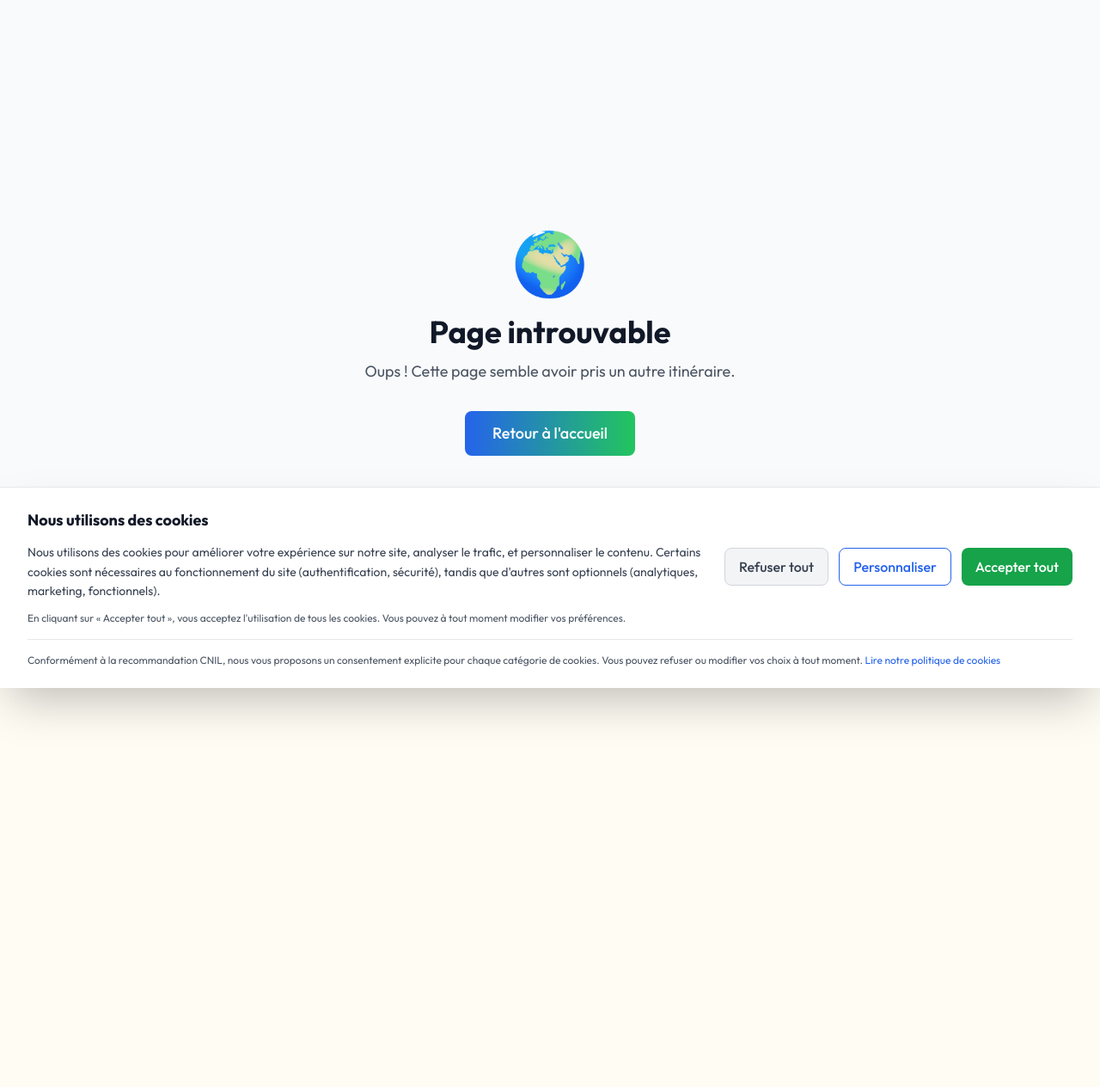
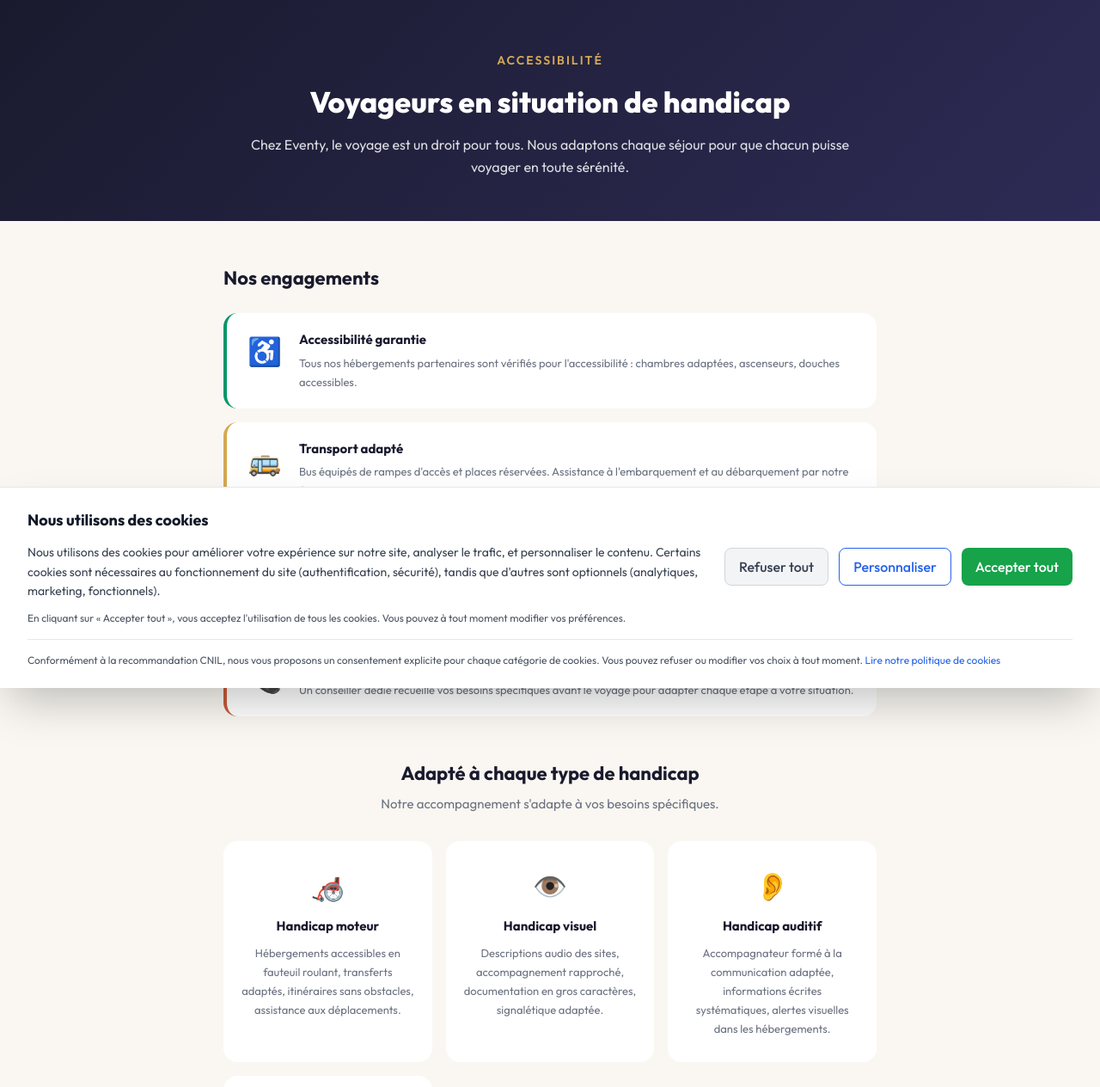
Before and after one commit to eventylife-hub/Eventylife, a Next.js app: page /voyageurs-handicap in a window 1280 px wide. Before the commit this address had no page. Shown: the top 1264 px of the page at 86% size. Before the commit the page ends 800 px from the top, so only its background shows below. Built offline with nearby package versions, Linux system fonts and the light colour scheme.

Commit message:
feat: add voyageurs-handicap page

```diff
--- /dev/null
+++ b/app/(public)/voyageurs-handicap/page.tsx
@@ -0,0 +1,111 @@
+'use client';
+
+const engagements = [
+  { icone: "\u{267F}", titre: "Accessibilité garantie", desc: "Tous nos hébergements partenaires sont vérifiés pour l'accessibilité : chambres adaptées, ascenseurs, douches accessibles.", couleur: "#059669" },
+  { icone: "\u{1F68C}", titre: "Transport adapté", desc: "Bus équipés de rampes d'accès et places réservées. Assistance à l'embarquement et au débarquement par notre équipe.", couleur: "#D4A853" },
+  { icone: "\u{1F464}", titre: "Accompagnement renforcé", desc: "Un accompagnateur formé aux besoins spécifiques des personnes en situation de handicap, présent tout au long du voyage.", couleur: "#7C3AED" },
+  { icone: "\u{1F4DE}", titre: "Écoute personnalisée", desc: "Un conseiller dédié recueille vos besoins spécifiques avant le voyage pour adapter chaque étape à votre situation.", couleur: "#C75B39" },
+];
+
+const types = [
+  { icone: "\u{1F9BD}", titre: "Handicap moteur", desc: "Hébergements accessibles en fauteuil roulant, transferts adaptés, itinéraires sans obstacles, assistance aux déplacements." },
+  { icone: "\u{1F441}\uFE0F", titre: "Handicap visuel", desc: "Descriptions audio des sites, accompagnement rapproché, documentation en gros caractères, signalétique adaptée." },
+  { icone: "\u{1F442}", titre: "Handicap auditif", desc: "Accompagnateur formé à la communication adaptée, informations écrites systématiques, alertes visuelles dans les hébergements." },
+  { icone: "\u{1F9E0}", titre: "Handicap cognitif", desc: "Rythme adapté, consignes simplifiées, accompagnement bienveillant et patient, environnement rassurant et structuré." },
+];
+
+const inclus = [
+  "Étude personnalisée de vos besoins avant chaque voyage.",
+  "Vérification sur site de l'accessibilité de tous les hébergements et lieux visités.",
+  "Accompagnateur formé au handicap et aux premiers secours.",
+  "Matériel d'assistance disponible sur demande (fauteuil de plage, siège de douche, etc.).",
+  "Coordination avec les prestataires locaux pour garantir l'accessibilité.",
+  "Assurance voyage adaptée couvrant les besoins spécifiques liés au handicap.",
+  "Numéro d'urgence dédié accessible 24h/24 pendant le voyage.",
+];
+
+const temoignages = [
+  { nom: "Marie-Claire, 67 ans", texte: "Grâce à Eventy, j'ai pu voyager en fauteuil roulant sans aucun stress. Tout était prévu et adapté. Un vrai bonheur !", note: 5 },
+  { nom: "Jean-Pierre, 72 ans", texte: "Malvoyant, je pensais ne plus pouvoir voyager. L'accompagnateur m'a tout décrit avec patience. Inoubliable.", note: 5 },
+  { nom: "Famille Durand", texte: "Notre fils en situation de handicap a été accueilli avec une bienveillance extraordinaire. Merci Eventy !", note: 5 },
+];
+
+export default function VoyageursHandicapPage() {
+  return (
+    <div style={{ minHeight: '100vh', background: '#FAF7F2' }}>
+      <div style={{ background: 'linear-gradient(135deg, #1A1A2E 0%, #2D2B55 100%)', padding: '60px 20px 50px', textAlign: 'center' }}>
+        <div style={{ maxWidth: 700, margin: '0 auto' }}>
+          <div style={{ color: '#D4A853', fontSize: 14, fontWeight: 600, letterSpacing: 2, textTransform: 'uppercase', marginBottom: 12 }}>{"Accessibilité"}</div>
+          <h1 style={{ color: '#FFFFFF', fontSize: 34, fontWeight: 800, marginTop: 0, marginBottom: 12 }}>{"Voyageurs en situation de handicap"}</h1>
+          <p style={{ color: 'rgba(255,255,255,0.85)', fontSize: 16, lineHeight: 1.6 }}>
+            {"Chez Eventy, le voyage est un droit pour tous. Nous adaptons chaque séjour pour que chacun puisse voyager en toute sérénité."}
+          </p>
+        </div>
+      </div>
+
+      <div style={{ maxWidth: 800, margin: '0 auto', padding: '50px 20px 60px' }}>
+        <h2 style={{ color: '#1A1A2E', fontSize: 22, fontWeight: 700, marginBottom: 24 }}>{"Nos engagements"}</h2>
+        <div style={{ display: 'flex', flexDirection: 'column', gap: 16, marginBottom: 50 }}>
+          {engagements.map((e, i) => (
+            <div key={i} style={{ background: '#FFFFFF', borderRadius: 16, padding: '20px 24px', display: 'flex', gap: 20, alignItems: 'flex-start', borderLeft: `4px solid ${e.couleur}` }}>
+              <div style={{ fontSize: 32, flexShrink: 0 }}>{e.icone}</div>
+              <div>
+                <div style={{ color: '#1A1A2E', fontSize: 15, fontWeight: 700, marginBottom: 4 }}>{e.titre}</div>
+                <p style={{ color: '#6B7280', fontSize: 13, lineHeight: 1.7, margin: 0 }}>{e.desc}</p>
+              </div>
+            </div>
+          ))}
+        </div>
+
+        <h2 style={{ color: '#1A1A2E', fontSize: 22, fontWeight: 700, textAlign: 'center', marginBottom: 8 }}>{"Adapté à chaque type de handicap"}</h2>
+        <p style={{ color: '#6B7280', fontSize: 15, textAlign: 'center', marginBottom: 32 }}>{"Notre accompagnement s'adapte à vos besoins spécifiques."}</p>
+        <div style={{ display: 'grid', gridTemplateColumns: 'repeat(auto-fit, minmax(220px, 1fr))', gap: 16, marginBottom: 50 }}>
+          {types.map(t => (
+            <div key={t.titre} style={{ background: '#FFFFFF', borderRadius: 16, padding: '28px 20px', textAlign: 'center' }}>
+              <div style={{ fontSize: 32, marginBottom: 12 }}>{t.icone}</div>
+              <div style={{ color: '#1A1A2E', fontSize: 15, fontWeight: 700, marginBottom: 8 }}>{t.titre}</div>
+              <p style={{ color: '#6B7280', fontSize: 13, lineHeight: 1.7, margin: 0 }}>{t.desc}</p>
+            </div>
+          ))}
+        </div>
+
+        <div style={{ background: '#FFFFFF', borderRadius: 16, padding: '28px 24px', marginBottom: 50 }}>
+          <h3 style={{ color: '#1A1A2E', fontSize: 16, fontWeight: 700, marginTop: 0, marginBottom: 16 }}>{"Ce qui est inclus"}</h3>
+          <div style={{ display: 'flex', flexDirection: 'column', gap: 12 }}>
+            {inclus.map((texte, i) => (
+              <div key={i} style={{ display: 'flex', gap: 12, alignItems: 'flex-start' }}>
+                <div style={{ width: 6, height: 6, borderRadius: '50%', background: '#D4A853', marginTop: 7, flexShrink: 0 }} />
+                <p style={{ color: '#6B7280', fontSize: 14, lineHeight: 1.6, margin: 0 }}>{texte}</p>
+              </div>
+            ))}
+          </div>
+        </div>
+
+        <h2 style={{ color: '#1A1A2E', fontSize: 22, fontWeight: 700, textAlign: 'center', marginBottom: 24 }}>{"Témoignages"}</h2>
+        <div style={{ display: 'flex', flexDirection: 'column', gap: 16, marginBottom: 50 }}>
+          {temoignages.map((t, i) => (
+            <div key={i} style={{ background: '#FFFFFF', borderRadius: 16, padding: '24px' }}>
+              <div style={{ color: '#D4A853', fontSize: 18, marginBottom: 8 }}>{"★".repeat(t.note)}</div>
+              <p style={{ color: '#6B7280', fontSize: 14, lineHeight: 1.7, margin: 0, marginBottom: 12, fontStyle: 'italic' }}>{"\"" + t.texte + "\""}</p>
+              <div style={{ color: '#1A1A2E', fontSize: 14, fontWeight: 700 }}>{t.nom}</div>
+            </div>
+          ))}
+        </div>
+
+        <div style={{ background: 'linear-gradient(135deg, #1A1A2E, #2D2B55)', borderRadius: 16, padding: '32px 28px', textAlign: 'center', marginBottom: 24 }}>
+          <div style={{ color: '#D4A853', fontSize: 14, fontWeight: 600, letterSpacing: 1, textTransform: 'uppercase', marginBottom: 8 }}>{"Besoin d'un voyage adapté ?"}</div>
+          <p style={{ color: 'rgba(255,255,255,0.85)', fontSize: 15, lineHeight: 1.7, marginBottom: 20 }}>
+            {"Contactez notre équipe spécialisée pour étudier ensemble votre projet de voyage."}
+          </p>
+          <div style={{ display: 'inline-block', background: 'linear-gradient(135deg, #D4A853, #E8C97A)', color: '#1A1A2E', padding: '14px 32px', borderRadius: 50, fontWeight: 700, fontSize: 15 }}>
+            {"accessibilite@eventylife.fr"}
+          </div>
+        </div>
+
+        <p style={{ color: '#9CA3AF', fontSize: 12, textAlign: 'center' }}>
+          {"Dernière mise à jour : 1er mars 2026 — Version 1.0"}
+        </p>
+      </div>
+    </div>
+  );
+}
```
